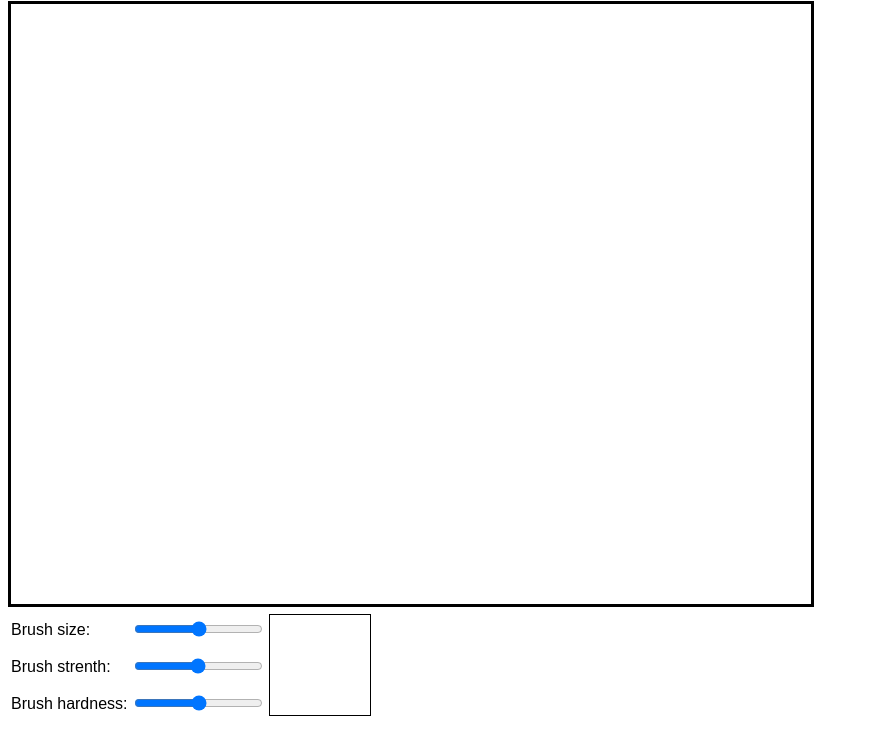
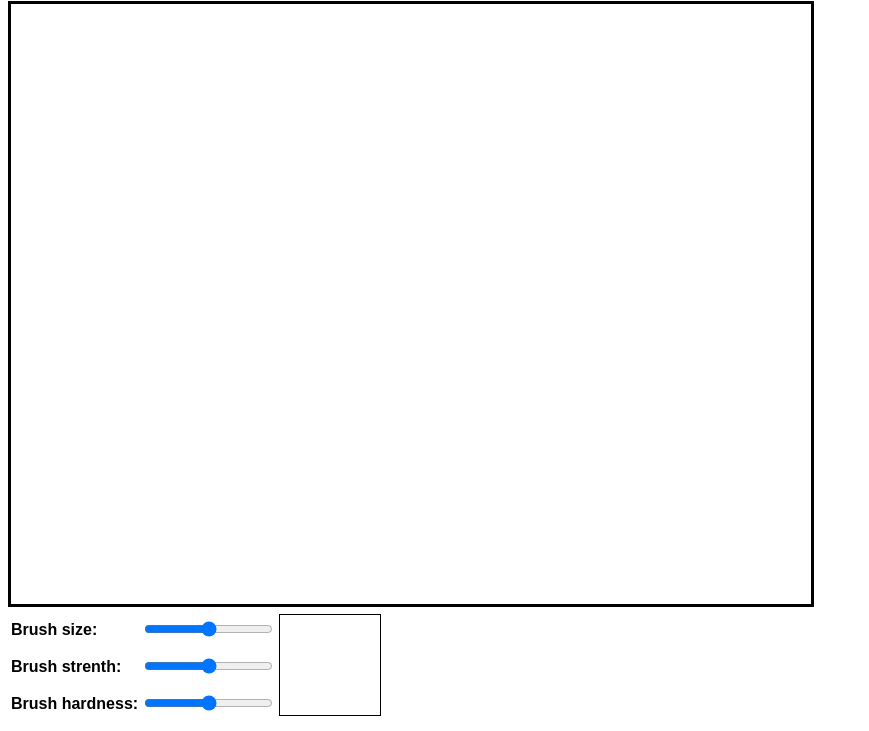
Before and after one commit to Cluvry/cluvry.github.io, a plain HTML site: page worldcreator/index.html in a window 1280 px wide. Shown: the part 79-810 px from the top of the page, without its empty margins (0-869 px from the left). Drawn offline with Linux system fonts and the light colour scheme.

Commit message:
Update style.css

```diff
--- a/worldcreator/style.css
+++ b/worldcreator/style.css
@@ -15,3 +15,7 @@
 button{
     font-size: 50px;
 }
+
+#brush_control_panel{
+    font-weight: bold;
+}
```
